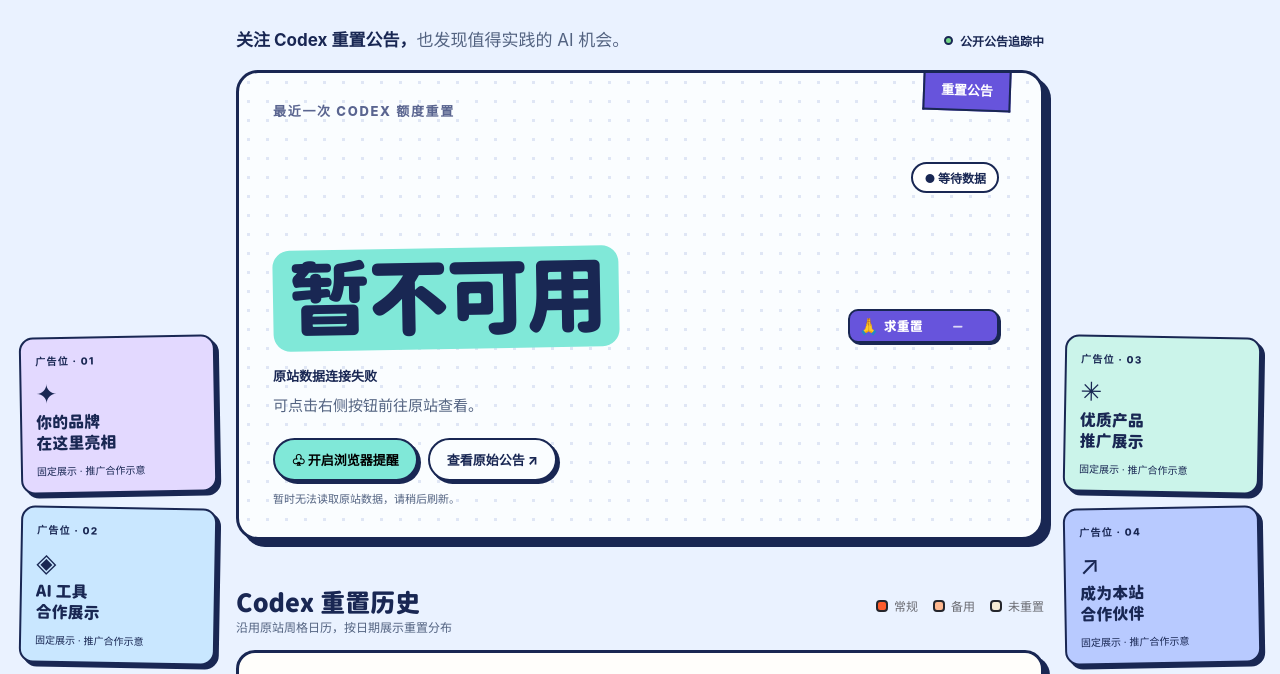
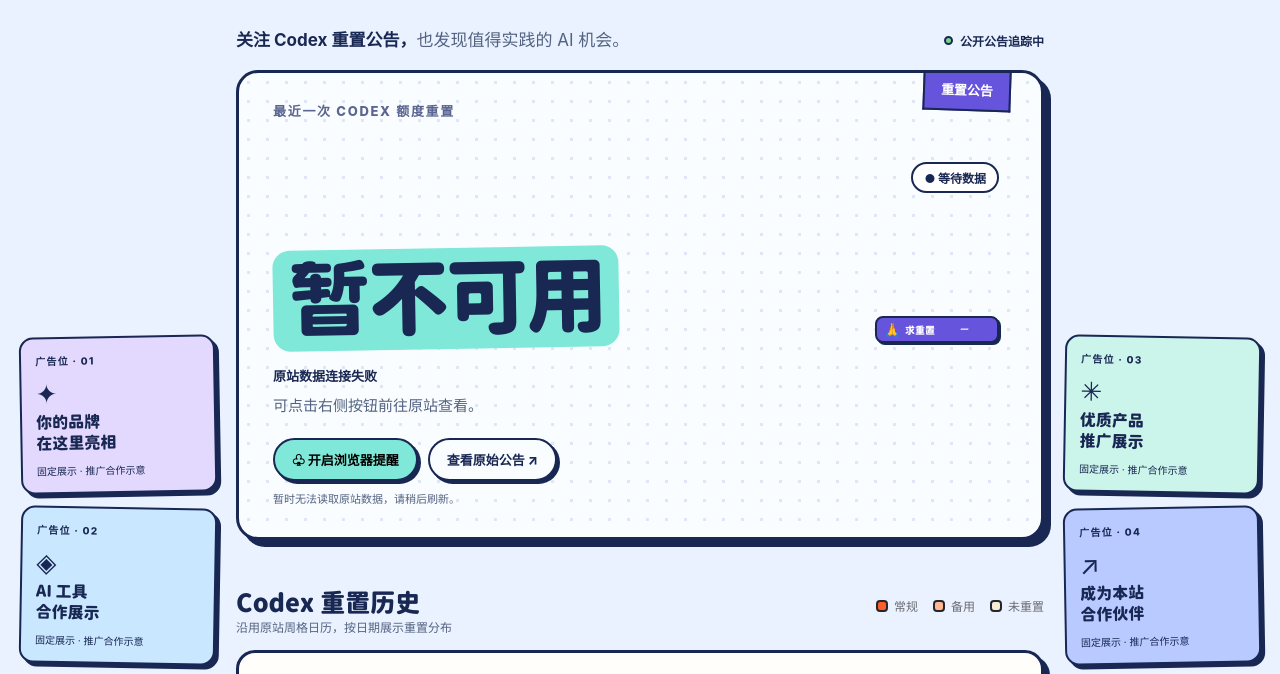
Before and after one commit to zhyan7189/resets-ai, a website with bundled scripts: page public/index.html in a window 1280 px wide. Shown: the part 111-785 px from the top of the page. Built offline with nearby package versions, Linux system fonts and the light colour scheme; files whose address does not match are found by name.

Commit message:
缩小求重置按钮尺寸

```diff
--- a/public/index.html
+++ b/public/index.html
@@ -135,13 +135,13 @@
       .reset-plea { flex:none; align-items:center; margin:0; display:flex; position:relative; }
       .reset-plea-count-slot { flex-shrink:0; display:inline-grid; }
       .reset-plea-count-sizer { visibility:hidden; }
-      .reset-plea-count { min-width:3ch; color:inherit; opacity:.78; font-family:Baloo,GenSen,sans-serif; font-variant-numeric:tabular-nums; letter-spacing:-.01em; flex-shrink:0; grid-area:1 / 1; justify-content:flex-end; font-size:13px; font-weight:800; line-height:1; }
+      .reset-plea-count { min-width:3ch; color:inherit; opacity:.78; font-family:Baloo,GenSen,sans-serif; font-variant-numeric:tabular-nums; letter-spacing:-.01em; flex-shrink:0; grid-area:1 / 1; justify-content:flex-end; font-size:11px; font-weight:800; line-height:1; }
       .reset-plea-action { flex:none; display:flex; position:relative; }
-      .reset-plea-button { border:2px solid var(--ink); background:var(--orange); min-height:34px; box-shadow:2px 2px 0 var(--ink); color:#fff; cursor:pointer; touch-action:manipulation; user-select:none; -webkit-tap-highlight-color:transparent; border-radius:10px; justify-content:center; align-items:center; gap:5px; padding:6px 9px; font-family:GenSen,Baloo,sans-serif; font-size:13px; font-weight:800; line-height:1; transition:transform 80ms,box-shadow 80ms,background .15s; display:inline-flex; }
+      .reset-plea-button { border:2px solid var(--ink); background:var(--orange); min-height:27px; box-shadow:2px 2px 0 var(--ink); color:#fff; cursor:pointer; touch-action:manipulation; user-select:none; -webkit-tap-highlight-color:transparent; border-radius:8px; justify-content:center; align-items:center; gap:4px; padding:4px 7px; font-family:GenSen,Baloo,sans-serif; font-size:10px; font-weight:800; line-height:1; transition:transform 80ms,box-shadow 80ms,background .15s; display:inline-flex; }
       .reset-plea-button:hover { filter:brightness(.96); }
       .reset-plea[data-mode="thanks"] .reset-plea-button { background:var(--sun); color:var(--ink); }
       .reset-plea-button:active,.reset-plea-button.is-pleading { box-shadow:1px 1px 0 var(--ink); transform:translate(2px,2px) rotate(-1deg); }
-      .reset-plea-button-emoji { transform-origin:50% 90%; font-size:16px; display:inline-block; }
+      .reset-plea-button-emoji { transform-origin:50% 90%; font-size:14px; display:inline-block; }
       .reset-plea-button.is-pleading .reset-plea-button-emoji { animation:.26s cubic-bezier(.34,1.56,.64,1) reset-plea-hands; }
       @keyframes reset-plea-hands { 0% { transform:scale(.85) rotate(-8deg); } 55% { transform:scale(1.22) rotate(6deg); } to { transform:scale(1) rotate(0); } }
       .reset-plea-bursts { pointer-events:none; position:absolute; inset:0; overflow:visible; }
```
